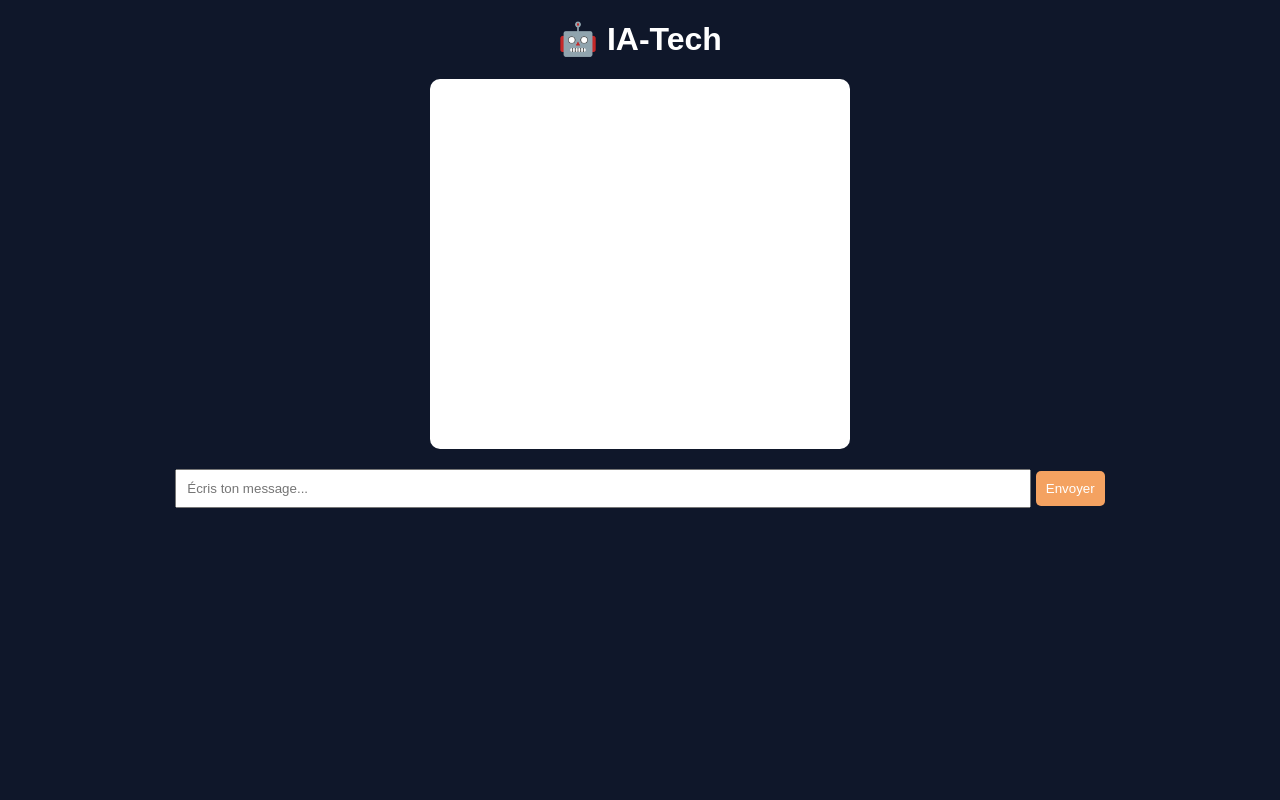
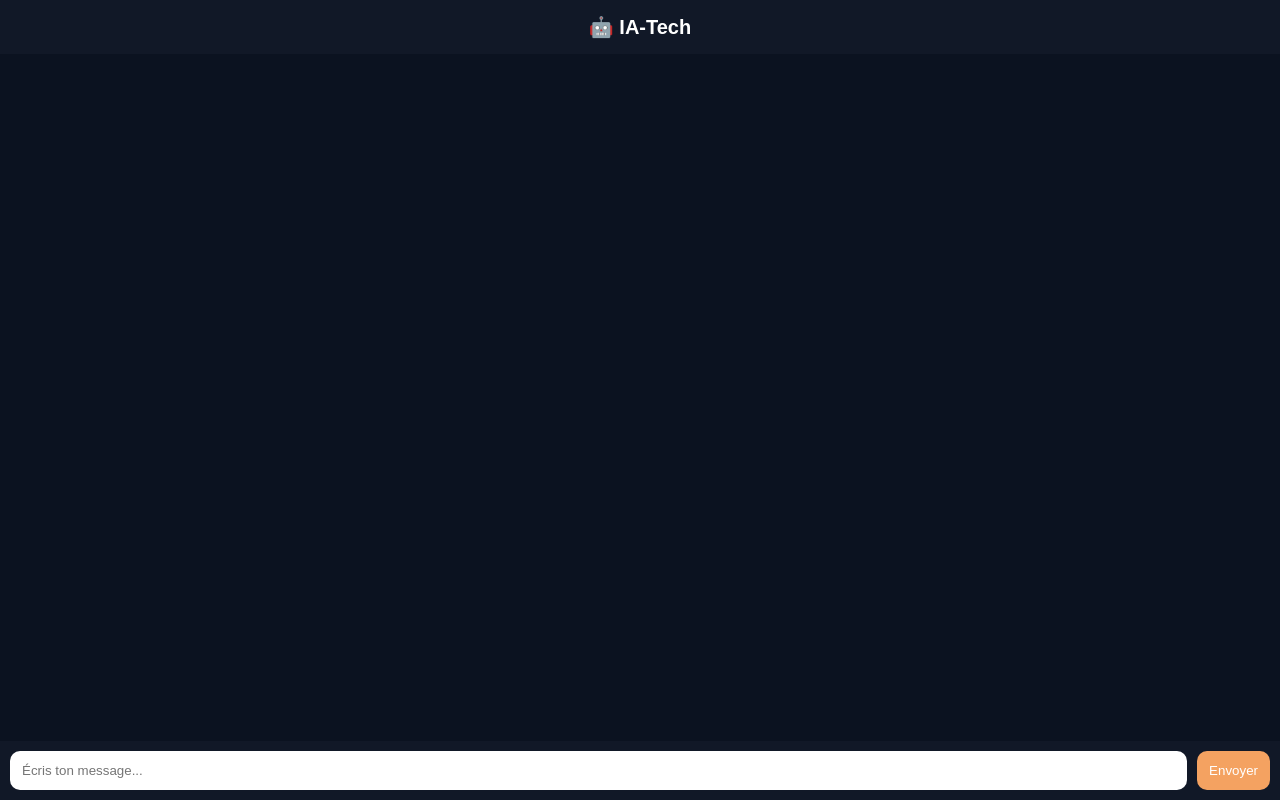
Before and after one commit to falloumolina-glitch/ia-tech, a plain HTML site: page index.html in a window 1280 px wide. Both pictures are taken after a click on the button "Envoyer". Drawn offline with Linux system fonts and the light colour scheme.

Commit message:
Update index.html

```diff
--- a/index.html
+++ b/index.html
@@ -2,75 +2,124 @@
 <html lang="fr">
 <head>
 <meta charset="UTF-8">
+<meta name="viewport" content="width=device-width, initial-scale=1.0">
 <title>IA-Tech</title>
+
 <style>
-body {
-  font-family: Arial;
-  background: #0f172a;
-  color: white;
-  text-align: center;
-  margin: 0;
+body{
+  margin:0;
+  font-family:Arial;
+  background:#0b1220;
+  display:flex;
+  flex-direction:column;
+  height:100vh;
 }
 
-h1 {
-  margin-top: 20px;
+/* HEADER */
+header{
+  background:#111827;
+  color:white;
+  text-align:center;
+  padding:15px;
+  font-size:20px;
+  font-weight:bold;
 }
 
-#chat {
-  background: white;
-  color: black;
-  width: 90%;
-  max-width: 400px;
-  margin: 20px auto;
-  padding: 10px;
-  border-radius: 10px;
-  height: 350px;
-  overflow-y: auto;
+/* CHAT */
+#chat{
+  flex:1;
+  padding:10px;
+  overflow-y:auto;
+  display:flex;
+  flex-direction:column;
+  gap:10px;
 }
 
-input {
-  width: 65%;
-  padding: 10px;
+/* MESSAGE */
+.msg{
+  padding:12px;
+  border-radius:15px;
+  max-width:75%;
+  word-wrap:break-word;
 }
 
-button {
-  padding: 10px;
-  background: #f4a261;
-  border: none;
-  color: white;
-  border-radius: 5px;
-  cursor: pointer;
+.user{
+  background:#f4a261;
+  color:white;
+  align-self:flex-end;
+}
+
+.bot{
+  background:#1f2937;
+  color:white;
+  align-self:flex-start;
+}
+
+/* INPUT */
+footer{
+  display:flex;
+  padding:10px;
+  background:#111827;
+}
+
+input{
+  flex:1;
+  padding:12px;
+  border:none;
+  border-radius:10px;
+  outline:none;
+}
+
+button{
+  margin-left:10px;
+  padding:12px;
+  border:none;
+  border-radius:10px;
+  background:#f4a261;
+  color:white;
+  cursor:pointer;
 }
 </style>
 </head>
 
 <body>
 
-<h1>🤖 IA-Tech</h1>
+<header>🤖 IA-Tech</header>
 
 <div id="chat"></div>
 
-<input id="userInput" placeholder="Écris ton message...">
+<footer>
+<input id="input" placeholder="Écris ton message...">
 <button onclick="send()">Envoyer</button>
+</footer>
 
 <script>
-function send() {
-  let input = document.getElementById("userInput").value;
-  let chat = document.getElementById("chat");
+function add(text, type){
+  let div=document.createElement("div");
+  div.classList.add("msg",type);
+  div.innerText=text;
+  document.getElementById("chat").appendChild(div);
+  document.getElementById("chat").scrollTop=999999;
+}
 
-  if(input.trim() === "") return;
+function send(){
+  let input=document.getElementById("input");
+  let text=input.value;
+  if(text.trim()=="") return;
 
-  chat.innerHTML += "<p><b>Toi :</b> " + input + "</p>";
+  add(text,"user");
 
-  let response = "Je suis IA-Tech 🤖.";
+  let response="Je suis IA-Tech 🤖.";
 
-  if(input.toLowerCase().includes("bonjour")) {
-    response = "Salut 👋 comment puis-je t’aider ?";
+  if(text.toLowerCase().includes("bonjour")){
+    response="Salut 👋 comment puis-je t’aider ?";
+  }
+  else if(text.toLowerCase().includes("dissertation")){
+    response="Une dissertation est un texte structuré : introduction, développement et conclusion.";
   }
 
-  chat.innerHTML += "<p><b>IA :</b> " + response + "</p>";
-
-  document.getElementById("userInput").value = "";
+  add(response,"bot");
+  input.value="";
 }
 </script>
 
```
